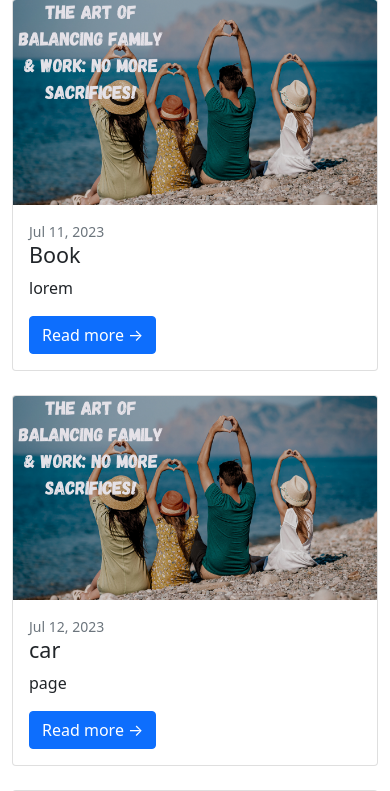
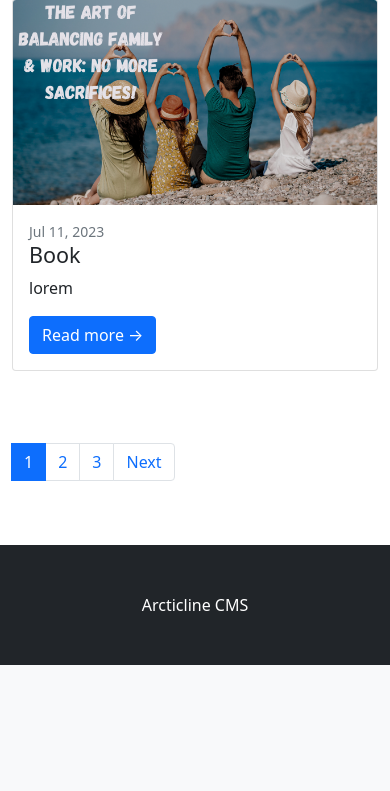
Before and after one commit to arcticline-platform/arcticline-website, a Django app: page / in a window 390 px wide. Shown: the part 1076-1867 px from the top of the page. After the commit the page ends 1741 px from the top, so only its background shows below. Run offline with Django 4.2, Linux system fonts and the light colour scheme; data comes from the database, SQL or seed files in the repository; both versions use the stored data as it was after the commit; parts of the project's set-up code (start-up, migrations or seed data) failed here and were passed over; some libraries are stand-ins or nearby versions.

Commit message:
initial commit

```diff
--- a/arcticline cms/djangocms/core/templates/core/index.html
+++ b/arcticline cms/djangocms/core/templates/core/index.html
@@ -28,7 +28,7 @@
             <div class="row">
 
 
-                    {% for f in featured_post %}
+                    {% for f in page.object_list %}
                     <div class="col-lg-4">
                     <div class="card mb-4">
                         <a href="{% url 'post_detail' f.pk %}"><img class="card-img-top" src="{{ f.thumbnail.url }}" alt="..." /></a>
@@ -44,18 +44,36 @@
                     {% endfor %}
             </div>
             <!-- Pagination-->
-                    <nav aria-label="Pagination pt-5">
-                        <hr class="my-0 mt-5" />
-                        <ul class="pagination justify-content-center my-4">
-                            <li class="page-item disabled"><a class="page-link" href="#" tabindex="-1" aria-disabled="true">Newer</a></li>
-                            <li class="page-item active" aria-current="page"><a class="page-link" href="#!">1</a></li>
-                            <li class="page-item"><a class="page-link" href="#!">2</a></li>
-                            <li class="page-item"><a class="page-link" href="#!">3</a></li>
-                            <li class="page-item disabled"><a class="page-link" href="#!">...</a></li>
-                            <li class="page-item"><a class="page-link" href="#!">15</a></li>
-                            <li class="page-item"><a class="page-link" href="#!">Older</a></li>
-                        </ul>
-                    </nav>
+                    <div class="row my-5">
+                        <div class="col-md-4 offset-md-3">
+                            <nav aria-label="...">
+                                <ul class="pagination">
+                                  <li class="page-item">
+                                    {% if page.has_previous %}
+                                    <a class="page-link" href="{% url 'index' %}?page={{page.previous_page_num}}" tabindex="-1" aria-disabled="true">Previous</a>
+                                    {% endif %}
+                                  </li>
+                                  {% for num_page in page.paginator.page_range %}
+                                  {% if page.number == num_page %}
+                                  <li class="page-item active" aria-current="page">
+                                    <a class="page-link" href="{%url 'index'%}?page={{num_page}}">{{num_page}}</a>
+                                  </li>
+                                  {% else %}
+                                  <li class="page-item" aria-current="page">
+                                    <a class="page-link" href="{%url 'index'%}?page={{num_page}}">{{num_page}}</a>
+                                  </li>
+                                  {% endif %}
+                                  {% endfor %}
+
+                                  <li class="page-item">
+                                    {% if page.has_next %}
+                                    <a class="page-link" href="{% url 'index' %}?page={{page.next_page_number}}">Next</a>
+                                    {% endif %}
+                                  </li>
+                                </ul>
+                              </nav>
+                        </div>
+                    </div>
         </div>
         <!-- Footer-->
         <footer class="py-5 bg-dark">
--- a/arcticline cms/djangocms/core/views.py
+++ b/arcticline cms/djangocms/core/views.py
@@ -1,12 +1,15 @@
 from unicodedata import category
 from django.shortcuts import render
 from .models import Post
+from django.core.paginator import Paginator
 # Create your views here.
 
 def index(request):
     featured_post = Post.objects.all()
-
-    context = {'featured_post':featured_post}
+    page = Paginator(featured_post, 3)
+    page_list = request.GET.get('page')
+    page = page.get_page(page_list)
+    context = {'page':page}
     return render(request, 'core/index.html', context)
 
 
```
Also changed, not shown: arcticline cms/djangocms/db.sqlite3, arcticline cms/djangocms/media/White_Minimalist_Family_Travel_Vlog_YouTube_Thumbnail_4WunTnj.png (added), arcticline cms/djangocms/media/White_Minimalist_Family_Travel_Vlog_YouTube_Thumbnail_XuZsQsf.png (added), arcticline cms/djangocms/media/White_Minimalist_Family_Travel_Vlog_YouTube_Thumbnail_Z7p9zPZ.png (added), arcticline cms/djangocms/media/White_Minimalist_Family_Travel_Vlog_YouTube_Thumbnail_gTxF50R.png (added), arcticline cms/djangocms/media/White_Minimalist_Family_Travel_Vlog_YouTube_Thumbnail_m4ceCub.png (added), 1 other file.
